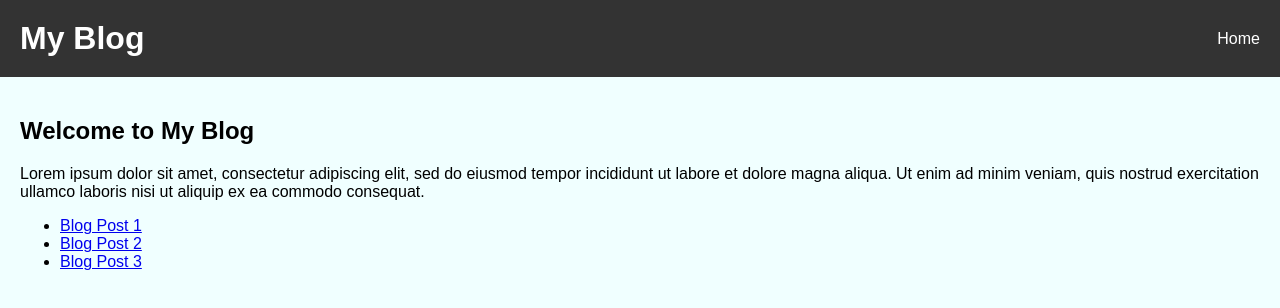
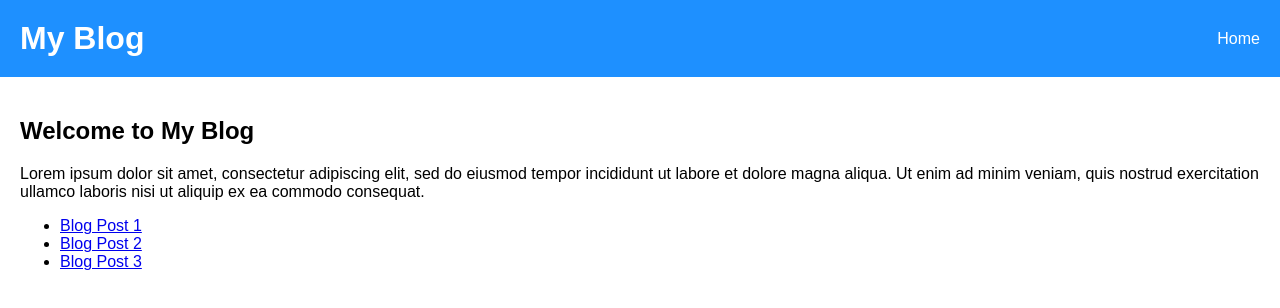
Before and after one commit to thearpanth/aa, a plain HTML site: page index.html in a window 1280 px wide. Drawn offline with Linux system fonts and the light colour scheme.

Commit message:
Update style.css

```diff
--- a/style.css
+++ b/style.css
@@ -2,11 +2,11 @@ body {
   font-family: Arial, sans-serif;
   margin: 0;
   padding: 0;
-  background-color: #F0FFFF;
+  background-color: #FFFFFF;
 }
 
 header {
-  background-color: #333;
+  background-color: #1E90FF;
   color: #fff;
   display: flex;
   justify-content: space-between;
```
